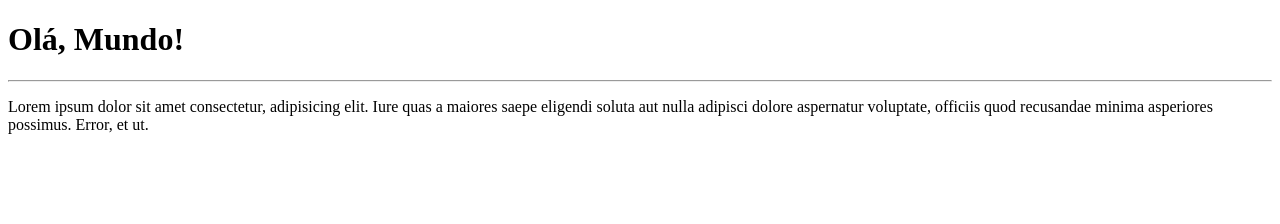
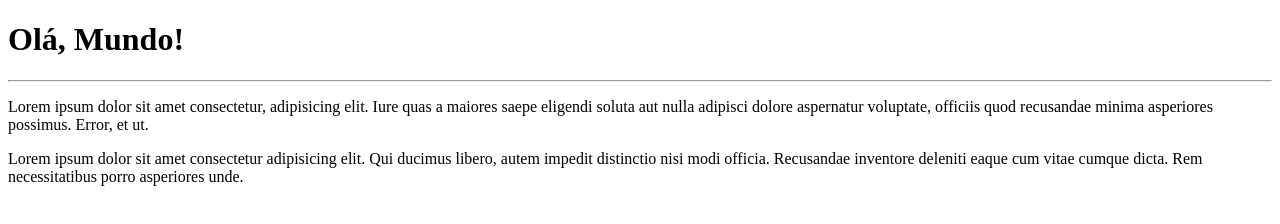
Before and after one commit to jeizacoelho/Ola-Mundo, a plain HTML site: page site-exemplo/index.html in a window 1280 px wide. Drawn offline with Linux system fonts and the light colour scheme.

Commit message:
Adicionei um parágrafo

```diff
--- a/site-exemplo/index.html
+++ b/site-exemplo/index.html
@@ -9,5 +9,6 @@
     <h1>Olá, Mundo!</h1>
     <hr>
     <p>Lorem ipsum dolor sit amet consectetur, adipisicing elit. Iure quas a maiores saepe eligendi soluta aut nulla adipisci dolore aspernatur voluptate, officiis quod recusandae minima asperiores possimus. Error, et ut.</p>
+    <p>Lorem ipsum dolor sit amet consectetur adipisicing elit. Qui ducimus libero, autem impedit distinctio nisi modi officia. Recusandae inventore deleniti eaque cum vitae cumque dicta. Rem necessitatibus porro asperiores unde.</p>
 </body>
 </html>
```
